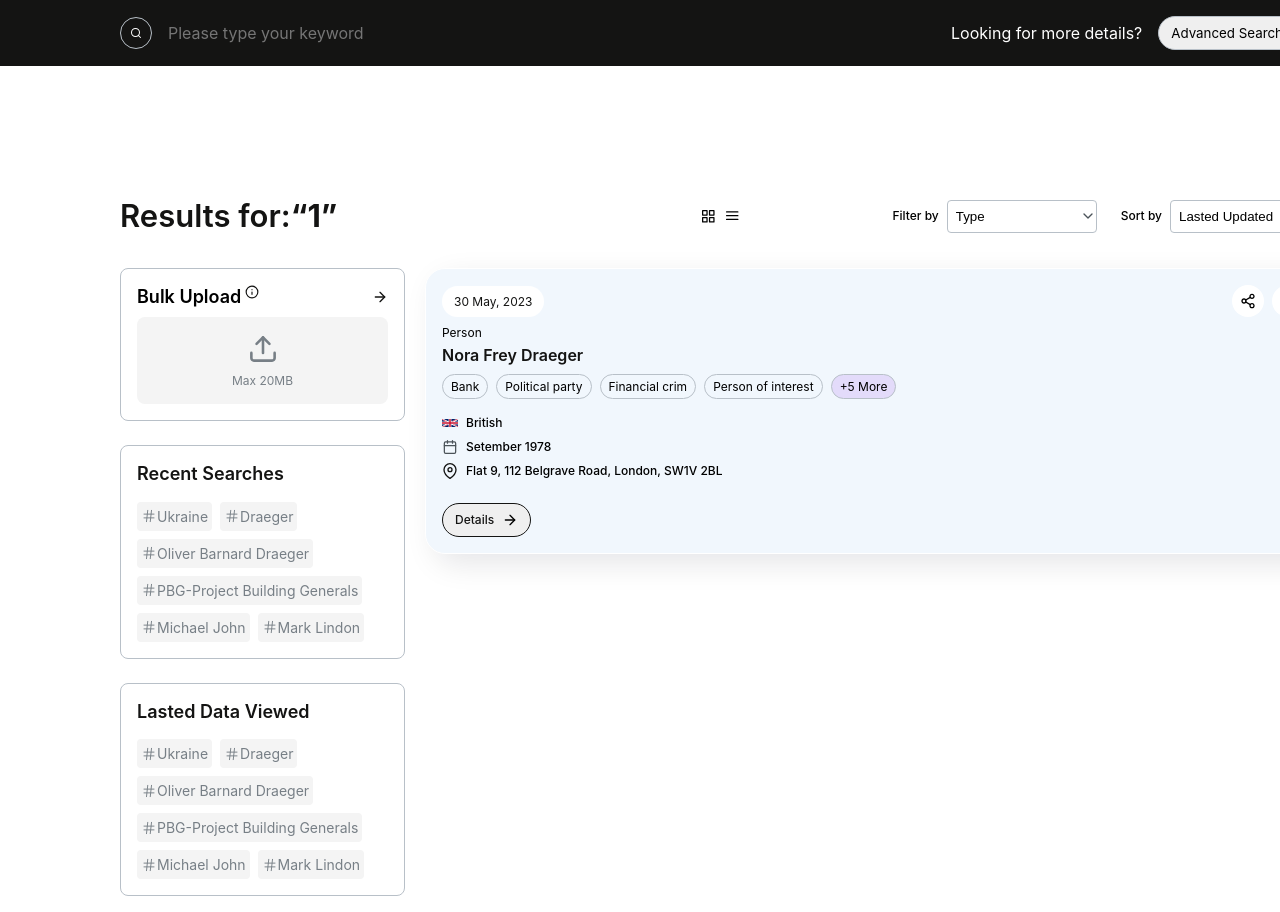
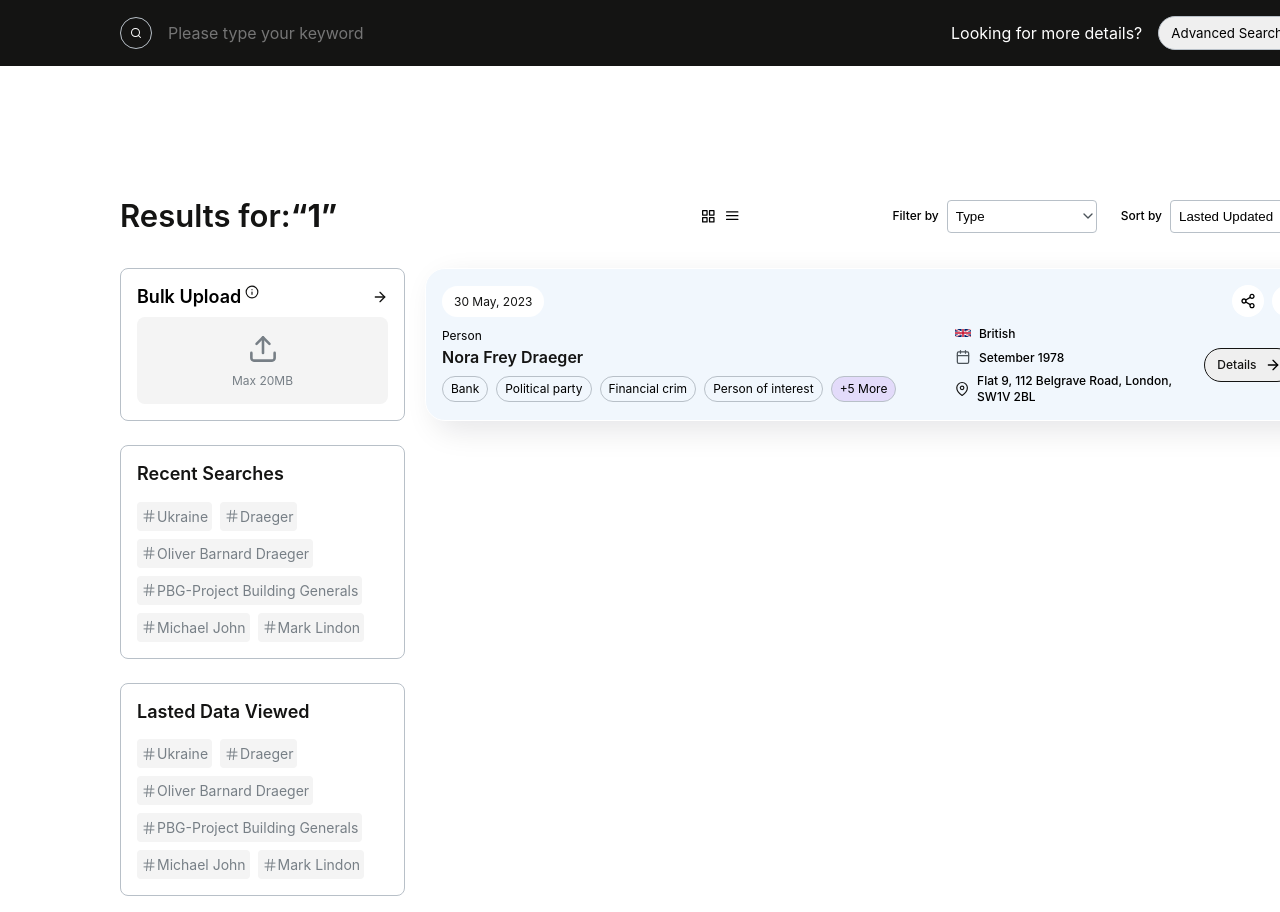
Before and after one commit to MagisterUnivers/deltaplata-searchwidget, a React (Create React App) app: page /search/1 in a window 1280 px wide. Shown: the top 912 px of the page. Built offline with nearby package versions, Linux system fonts and the light colour scheme.

Commit message:
ADD: Gridmarkup for Card

```diff
--- a/src/components/PersonCard/PersonCard.jsx
+++ b/src/components/PersonCard/PersonCard.jsx
@@ -24,8 +24,9 @@ const PersonCard = ({ name, tag, nationality, birthdate, adrress }) => {
 					</div>
 				</div>
 			</div>
+			<div className="search-list__grid-container">
 				<div className="search-list__item-body">
-				<div className="search-item__name-wrapper">
+					<div className="search-item__name-wrapper no-margin">
 						<p className="search-item__name-subtext filter-subtext">Person</p>
 						<h2 className="search-item__name-title">Nora Frey Draeger</h2>
 					</div>
@@ -65,7 +66,8 @@ const PersonCard = ({ name, tag, nationality, birthdate, adrress }) => {
 							return null;
 						})}
 					</ul>
-				<div className="search-item__user-info__wrapper">
+				</div>
+				<div className="search-item__user-info__wrapper no-margin">
 					{mockSearchHistory.map((item, index) => {
 						const { nationality, birthdate, address } = item;
 
@@ -97,12 +99,11 @@ const PersonCard = ({ name, tag, nationality, birthdate, adrress }) => {
 						return null;
 					})}
 				</div>
-			</div>
-			<div className="search-list__item-footer">
+				<div className="search-list__item-footer button-width">
 					<button
 						type="button"
 						aria-label="button to get details about user"
-					className="search-list__item-button filter-subtext"
+						className="search-list__item-button filter-subtext "
 					>
 						Details{' '}
 						<ArrowRightSVG
@@ -112,6 +113,7 @@ const PersonCard = ({ name, tag, nationality, birthdate, adrress }) => {
 						/>
 					</button>
 				</div>
+			</div>
 		</li>
 	);
 };
--- a/src/components/PersonCard/PersonCard.style.scss
+++ b/src/components/PersonCard/PersonCard.style.scss
@@ -232,3 +232,26 @@
 	/* Hover Shadow */
 	box-shadow: 10px 10px 30px 0px rgba(13, 11, 30, 0.1);
 }
+
+.search-list__grid-container {
+	display: flex;
+	align-items: center;
+}
+
+.search-list__item-body {
+	display: flex;
+	flex-direction: column;
+	justify-content: center;
+	gap: 8px;
+
+	width: 70%; // 12 - 5 | 1/5
+}
+
+.no-margin {
+	margin: 0;
+}
+
+.button-width {
+	display: flex;
+	width: 7.5%;
+}
```
Lines whose indentation alone changed are shown as unchanged.
